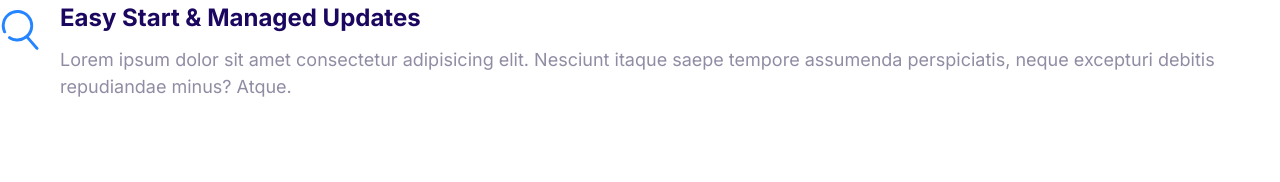
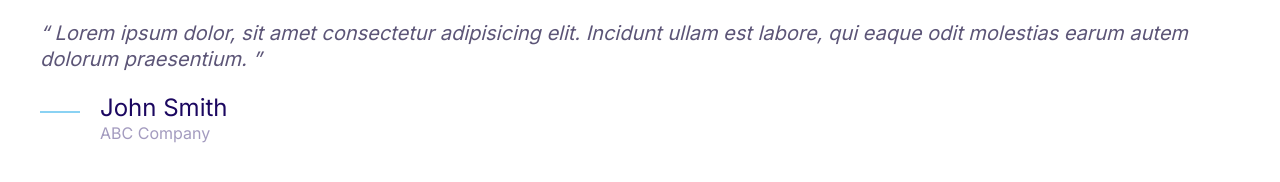
Before and after one commit to omarmonrealdev/htmlCssProject1, a plain HTML site: page index.html in a window 1280 px wide. Drawn offline with Linux system fonts and the light colour scheme.

Commit message:
Creation of quotes

```diff
--- a/css/styles.css
+++ b/css/styles.css
@@ -4,6 +4,7 @@
     --color-accent: #ff3400;
     --color-headings: #1b0760;
     --color-body: #918ca4;
+    --color-body-darker: #5c5577;
     --color-border: #ccc;
     --border-radius: 30px;
 }
@@ -376,3 +377,52 @@ a {
 .media__image {
     margin-top: 1rem;
 }
+
+
+/*Quotes*/
+.quote {
+    font-size: 3rem;
+    font-style: italic;
+    color: var(--color-body-darker);
+    line-height: 1.3;
+}
+    /*agregar comillas dinamicamente a todos los quote text*/
+.quote__text::before{
+    content: open-quote;
+}
+.quote__text::after {
+    content: close-quote;
+}
+
+.quote__author {
+    font-size: 3rem;
+    font-weight: 500;
+    font-style: normal;
+    margin-bottom: 0;
+}
+
+.quote__organization {
+    color: var(--color-headings);
+    opacity: .4;
+    font-size: 2rem;
+    font-style: normal;
+}
+
+.quote__line {
+    position: relative;
+    bottom: 10px;
+}
+
+@media screen and (min-width: 1024px) {
+    .quote {
+        font-size: 2rem;
+    }
+
+    .quote__author {
+        font-size: 2.4rem;
+    }
+
+    .quote__organization {
+        font-size: 1.6rem;
+    }
+}
--- a/index.html
+++ b/index.html
@@ -15,20 +15,24 @@
     <link rel="stylesheet" href="css/styles.css" />
   </head>
   <body>
+    <blockquote class="quote">
+      <p class="quote__text">
+        Lorem ipsum dolor, sit amet consectetur adipisicing elit. Incidunt ullam
+        est labore, qui eaque odit molestias earum autem dolorum praesentium.
+      </p>
+      <footer>
         <div class="media">
           <div class="media__image">
-        <svg class="icon icon--primary">
-          <use xlink:href="images/sprite.svg#search"></use>
+            <svg class="icon icon--primary quote__line">
+              <use xlink:href="images/sprite.svg#line"></use>
             </svg>
           </div>
           <div class="media__body">
-        <h3 class="media__title">Easy Start & Managed Updates</h3>
-        <p>
-          Lorem ipsum dolor sit amet consectetur adipisicing elit. Nesciunt
-          itaque saepe tempore assumenda perspiciatis, neque excepturi debitis
-          repudiandae minus? Atque.
-        </p>
+            <h3 class="media__title quote__author">John Smith</h3>
+            <p class="quote__organization">ABC Company</p>
           </div>
         </div>
+      </footer>
+    </blockquote>
   </body>
 </html>
```
Also changed, not shown: components/quotes.html (added, +19 -0 lines). Lines whose indentation alone changed are shown as unchanged.
